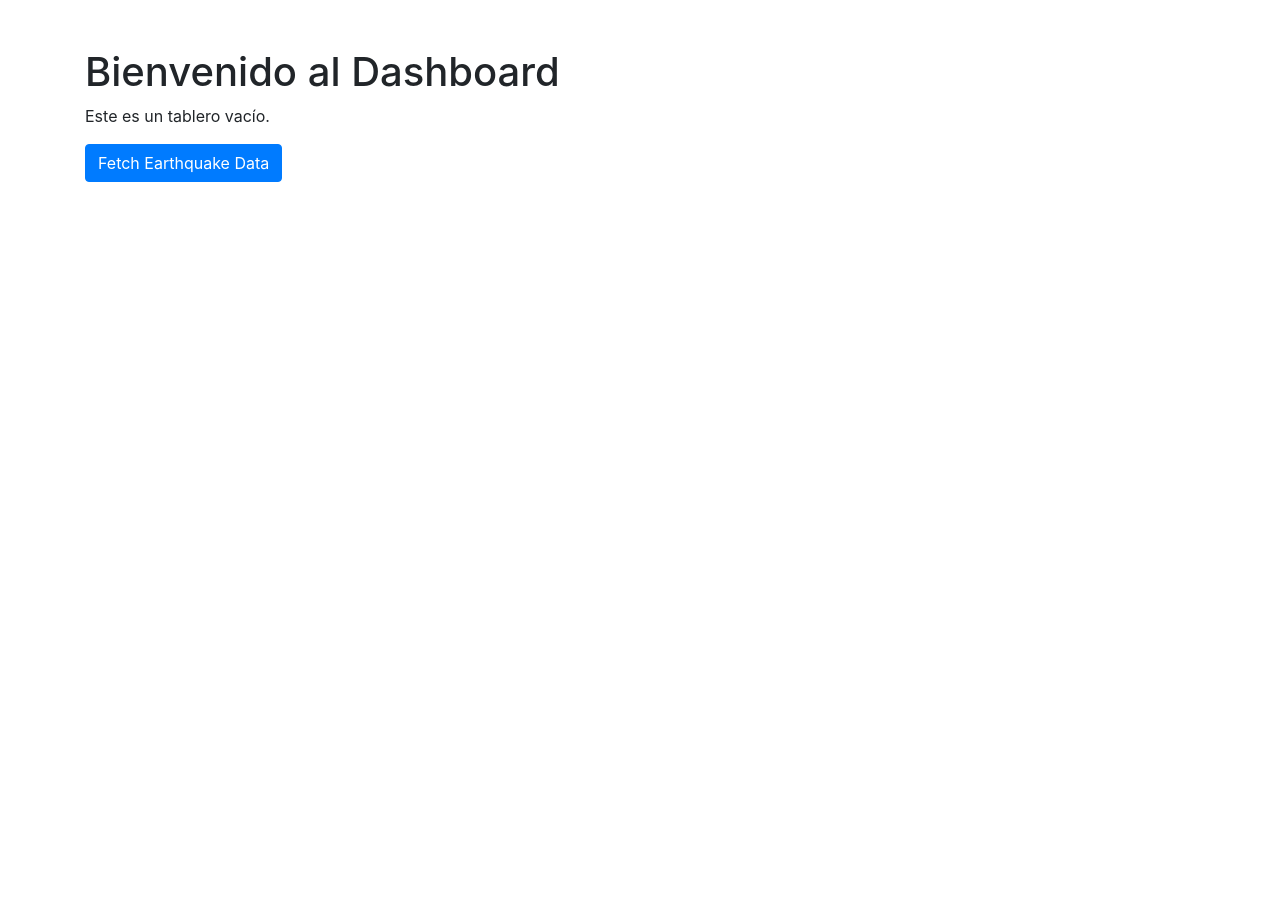
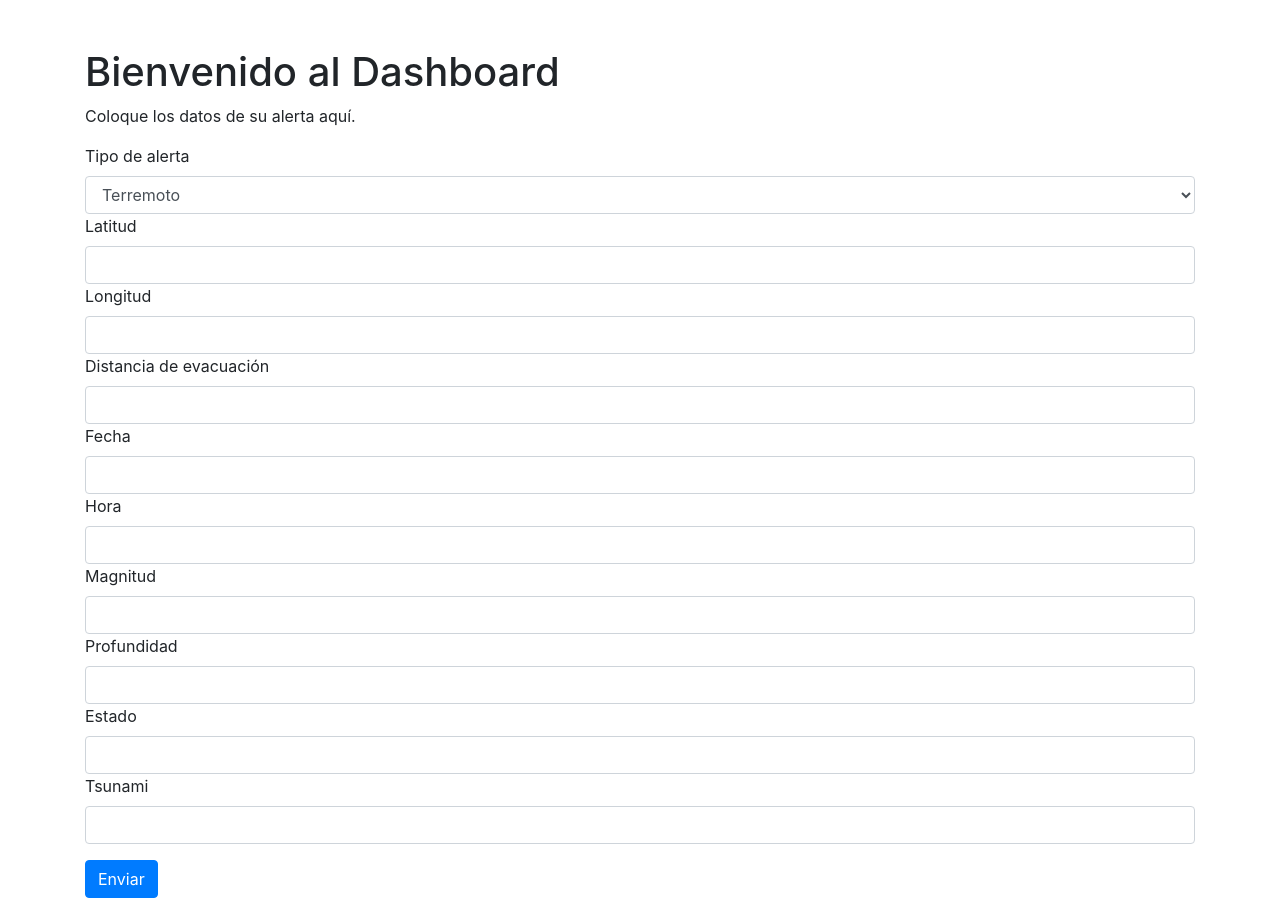
Before and after one commit to itsBocchi/notif-server, a Django app: page /dashboard/ in a window 1280 px wide. Before the commit the page ends 182 px from the top, so only its background shows below. Run offline with Django 5.2, Linux system fonts and the light colour scheme; data that the repository does not hold is empty; some libraries are stand-ins or nearby versions.

```diff
--- a/notif_server/urls.py
+++ b/notif_server/urls.py
@@ -7,4 +7,5 @@ urlpatterns = [
     path('', views.home, name='home'),
     path('authenticate/', views.authenticate_user, name='authenticate_user'),
     path('dashboard/', views.dashboard, name='dashboard'),
+    path('firebase-config/', views.firebase_config, name='firebase_config'),
 ]
--- a/server/views.py
+++ b/server/views.py
@@ -31,3 +31,16 @@ def home(request):
 
 def dashboard(request):
     return render(request, 'dashboard.html')
+
+from django.conf import settings
+
+def firebase_config(request):
+    config = {
+        "apiKey": settings.FIREBASE_API_KEY,
+        "authDomain": settings.FIREBASE_AUTH_DOMAIN,
+        "projectId": settings.FIREBASE_PROJECT_ID,
+        "storageBucket": settings.FIREBASE_STORAGE_BUCKET,
+        "messagingSenderId": settings.FIREBASE_MESSAGING_SENDER_ID,
+        "appId": settings.FIREBASE_APP_ID,
+    }
+    return JsonResponse(config)
--- a/templates/dashboard.html
+++ b/templates/dashboard.html
@@ -10,8 +10,46 @@
 <body>
     <div class="container">
         <h1 class="mt-5">Bienvenido al Dashboard</h1>
-        <p>Este es un tablero vacío.</p>
-        <button id="fetchDataBtn" class="btn btn-primary">Fetch Earthquake Data</button>
+        <p>Coloque los datos de su alerta aquí.</p>
+        <!-- este boton es un placeholder. Aqui se debe colocar el formulario de alerta donde el usuario pueda
+        ingresar los datos posibles son recuperados desde una bd relacional de django y corresponderán a
+        tipo de catastrofe,  -->
+        <div>
+            <form action="/alerta" method="POST">
+                <div class="form-group">
+                    <label for="tipo">Tipo de alerta</label>
+                    <select class="form-control" id="tipo" name="tipo">
+                        <option value="1">Terremoto</option>
+                        <option value="2">Incendio</option>
+                        <option value="3">Inundación</option>
+                        <option value="4">Tsunami</option>
+                        <option value="5">Erupción volcánica</option>
+                    </select>
+                    <!-- coordenadas -->
+                    <label for="latitud">Latitud</label>
+                    <input type="text" class="form-control" id="latitud" name="latitud">
+                    <label for="longitud">Longitud</label>
+                    <input type="text" class="form-control" id="longitud" name="longitud">
+                    <!-- distancia evacuacion -->
+                    <label for="distancia">Distancia de evacuación</label>
+                    <input type="text" class="form-control" id="distancia" name="distancia">
+                    <!-- rellena aquellos datos que no se completaron con datos de la api -->
+                    <label for="fecha">Fecha</label>
+                    <input type="text" class="form-control" id="fecha" name="fecha">
+                    <label for="hora">Hora</label>
+                    <input type="text" class="form-control" id="hora" name="hora">
+                    <label for="magnitud">Magnitud</label>
+                    <input type="text" class="form-control" id="magnitud" name="magnitud">
+                    <label for="profundidad">Profundidad</label>
+                    <input type="text" class="form-control" id="profundidad" name="profundidad">
+                    <label for="estado">Estado</label>
+                    <input type="text" class="form-control" id="estado" name="estado">
+                    <label for="tsunami">Tsunami</label>
+                    <input type="text" class="form-control" id="tsunami" name="tsunami">
+                </div>
+                <button type="submit" class="btn btn-primary">Enviar</button>
+            </form>
+        </div>
     </div>
 
     <!-- Firebase App (the core Firebase SDK) -->
@@ -19,41 +57,34 @@
     <!-- Firebase Firestore -->
     <script src="https://www.gstatic.com/firebasejs/8.6.8/firebase-firestore.js"></script>
     <script>
-        // Configuración de Firebase
-        const firebaseConfig = {
-            apiKey: "AIzaSyBTO6_uNEZgwfSAuvnSSWC0EZaMKiHkyMY",
-            authDomain: "alertduck-4746d.firebaseapp.com",
-            projectId: "alertduck-4746d",
-            storageBucket: "alertduck-4746d.appspot.com",
-            messagingSenderId: "452675759021",
-            appId: "1:452675759021:web:e87e3cf69755b227a70f24"
-        };
-        // Inicializar Firebase
+        // Fetch Firebase configuration from the server
+        fetch('/firebase-config')
+            .then(response => response.json())
+            .then(firebaseConfig => {
+                // Initialize Firebase with the fetched configuration
                 firebase.initializeApp(firebaseConfig);
                 const db = firebase.firestore();
 
-        let earthquakeCounter = 0;
                 document.getElementById('fetchDataBtn').addEventListener('click', function() {
                     fetch('https://earthquake.usgs.gov/fdsnws/event/1/query?format=geojson&starttime=2024-10-1&endtime=2024-10-17&minlatitude=-56&maxlatitude=-17&minlongitude=-75&maxlongitude=-66')
                         .then(response => response.json())
                         .then(data => {
                             if (data.features && data.features.length > 0) {
-                        let earthquake = data.features[earthquakeCounter].properties;
-                        let alertData = {
-                            depth: data.features[earthquakeCounter].geometry.coordinates[2] || 0,
-                            latitude: data.features[earthquakeCounter].geometry.coordinates[0] || 0,
-                            longitude: data.features[earthquakeCounter].geometry.coordinates[1] || 0,
-                            magnitude: earthquake.mag || 0,
+                                const earthquake = data.features[0].properties;
+                                const alertData = {
+                                    depth: profundidad || data.features[earthquakeCounter].geometry.coordinates[2] || 0,
+                                    latitude: latitud || data.features[earthquakeCounter].geometry.coordinates[0] || 0,
+                                    longitude: longitud || data.features[earthquakeCounter].geometry.coordinates[1] || 0,
+                                    magnitude: magnitud || earthquake.mag,
                                     state: earthquake.place || "",
-                            time: new Date().toISOString(),
+                                    time: new Date(earthquake.time),
                                     title: earthquake.title || "",
                                     tsunami: earthquake.tsunami || false,
-                            type: earthquake.type || "",
+                                    type: earthquake.type || ""
                                 };
                                 db.collection('alertas').add(alertData)
                                     .then(() => {
                                         console.log('Alerta guardada en Firestore');
-                                earthquakeCounter++;
                                     })
                                     .catch(error => {
                                         console.error('Error al guardar la alerta en Firestore:', error);
@@ -66,6 +97,10 @@
                             console.error('Error al consultar la API de terremotos:', error);
                         });
                 });
+            })
+            .catch(error => {
+                console.error('Error al obtener la configuración de Firebase:', error);
+            });
     </script>
 </body>
 </html>
```
Also changed, not shown: ljkadsljkasdlkj.txt (added, +73 -0 lines), notif_server/settings.py (+12 -0 lines), 1 other file. Lines whose indentation alone changed are shown as unchanged.
